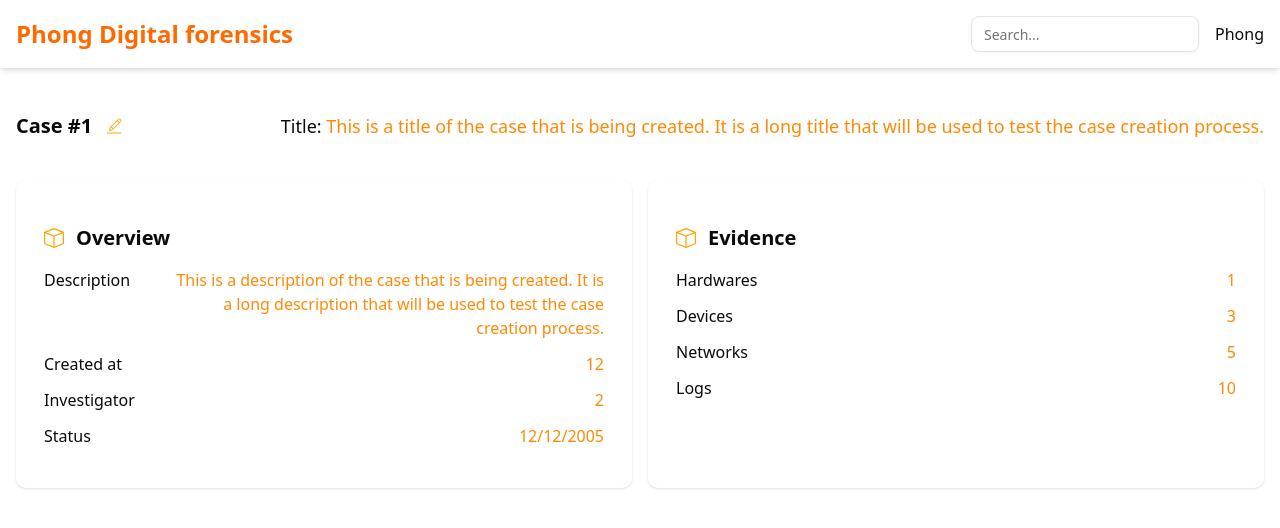
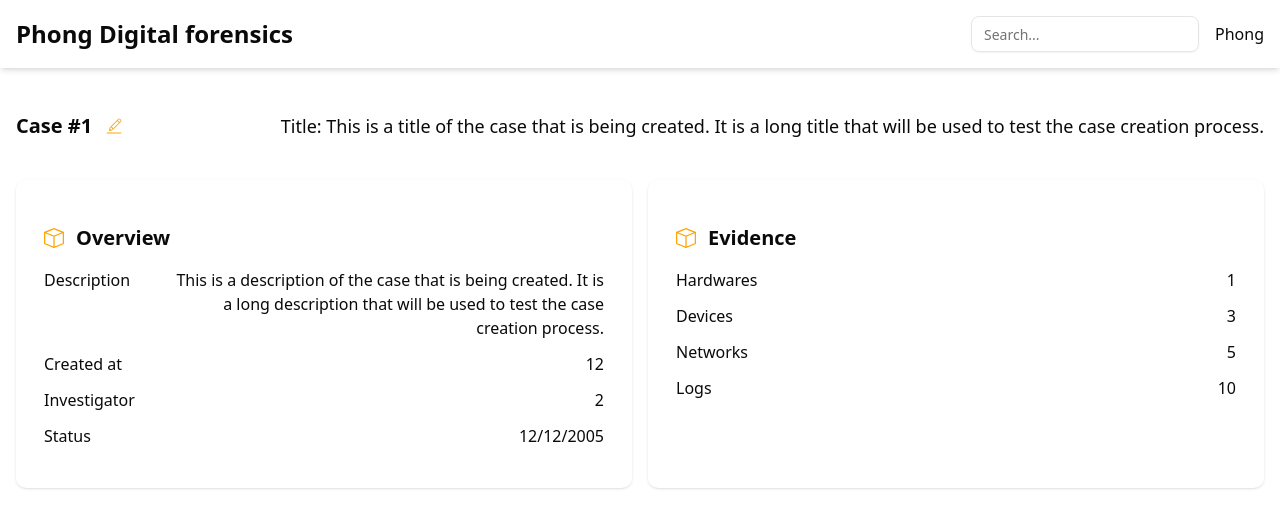
Before and after one commit to minhphonghp2003/digital-forensics, a Next.js app: page /case-detail/1 in a window 1280 px wide. Shown: the top 528 px of the page. Built offline with nearby package versions, Linux system fonts and the light colour scheme.

Commit message:
clean code

```diff
--- a/src/app/case-detail/[id]/page.tsx
+++ b/src/app/case-detail/[id]/page.tsx
@@ -15,7 +15,7 @@
 
                 </p>
                 <p>
-                    Title: <span className='text-orange-400'>
+                    Title: <span className=''>
                         This is a title of the case that is being created. It is a long title that will be used to test the case creation process.
                     </span>
                 </p>
--- a/src/components/nav-bar.tsx
+++ b/src/components/nav-bar.tsx
@@ -7,7 +7,7 @@
         <nav>
             <div className="fixed top-0  w-full z-40 flex justify-between items-center p-4 bg-white shadow-md ">
                 <h1 className="text-2xl font-bold">
-                    <Link href="/" className="flex items-center gap-2 text-orange-500">
+                    <Link href="/" className="flex items-center gap-2 ">
                         Phong Digital forensics
                     </Link>
                 </h1>
--- a/src/components/ui/info-box.tsx
+++ b/src/components/ui/info-box.tsx
@@ -11,7 +11,7 @@
                     return (
                         <div key={index} className="flex gap-10 flex-row my-3 justify-between">
                             <p className="">{item.title}</p>
-                            <p className="text-end text-orange-400">{item.value}</p>
+                            <p className="text-end ">{item.value}</p>
                         </div>
                     )
                 }
```
